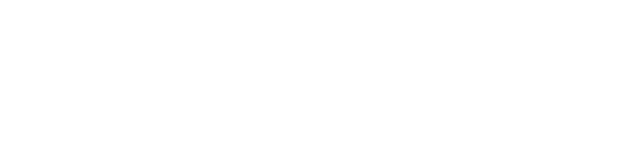
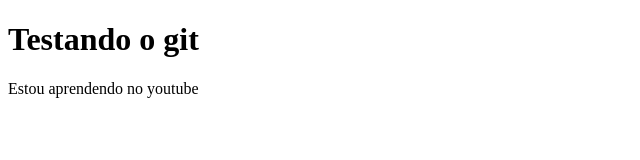
Before and after one commit to noguxibr/site_monitoramento, a plain HTML site: page index.html in a window 1280 px wide. Shown: the whole page, without its empty margins (0-640 px from the left). Drawn offline with Linux system fonts and the light colour scheme.

Commit message:
Criei título e parágrafo

```diff
--- a/index.html
+++ b/index.html
@@ -6,6 +6,7 @@
     <title>Document</title>
 </head>
 <body>
-
+    <h1>Testando o git</h1>
+    <p>Estou aprendendo no youtube</p>
 </body>
 </html>
```
